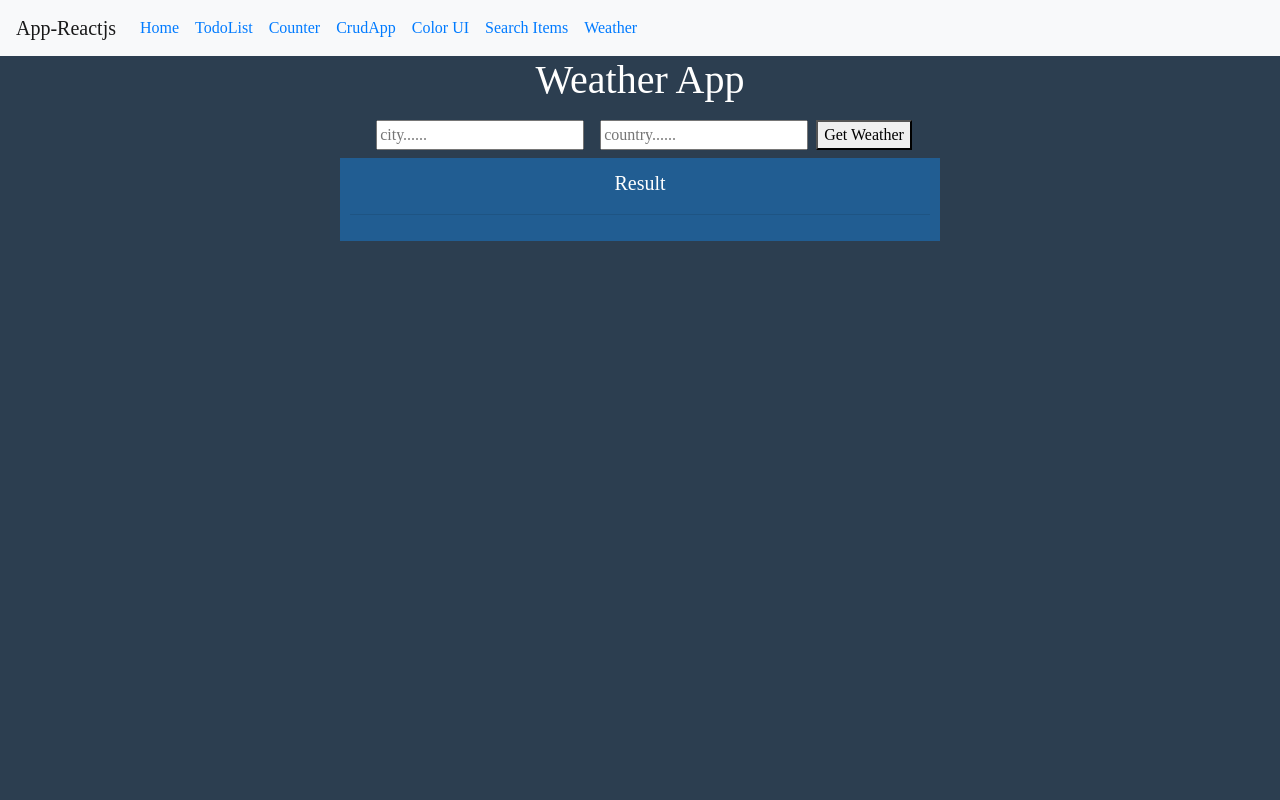
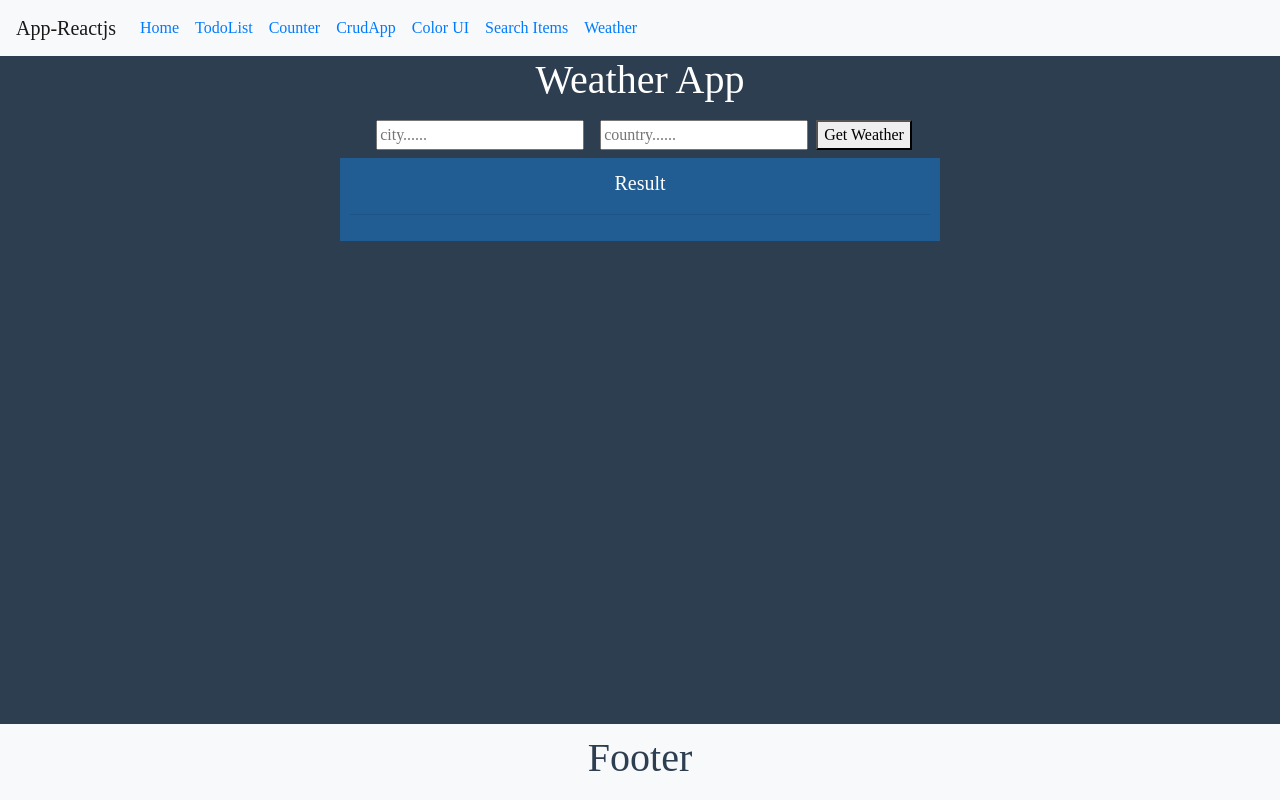
Before and after one commit to Ahmed-Esam/Project-Reactjs, a React (Create React App) app: page /Weather in a window 1280 px wide. Built offline with nearby package versions, Linux system fonts and the light colour scheme.

Commit message:
Add Footer

```diff
--- a/src/App.js
+++ b/src/App.js
@@ -4,6 +4,7 @@
 import Counter from "./Components/counter/counter";
 import Nav from "./Components/layout/Nav";
 import Home from "./Components/layout/Home";
+import Footer from "./Components/layout/Footer";
 import TodoList from './Components/TodoList/TodoList';
 import Courses from './Components/CrudApp/courses';
 import ColorPage from './Components/colorUi/ColorPage';
@@ -29,6 +30,7 @@
               <Route path='/Search' component={Search}/>
               <Route path='/Weather' component={Weather}/>
             </Switch>
+            <Footer/>
           </div>
         </BrowserRouter>
 
--- /dev/null
+++ b/src/Components/layout/Footer.js
@@ -0,0 +1,13 @@
+import React, { Component } from 'react';
+class Footer extends Component {
+    state = {  }
+    render() {
+        return (
+            <div className='Footer'>
+                <h1>Footer</h1>
+            </div>
+         );
+    }
+}
+
+export default Footer;
--- a/src/index.css
+++ b/src/index.css
@@ -3,7 +3,7 @@
   padding: 0;
   font-family: cursive !important;
   background-color: #2c3e50 !important;
-  color: #FFF !important;
+  color: #fff !important;
 }
 
 code {
@@ -11,14 +11,14 @@
     monospace;
 }
 
-.header{
+.header {
   color: #212529;
 }
 .listColor {
   cursor: pointer;
 }
 .listColor:hover::before {
-  content: 'Click Here (Copy Hex Code)';
+  content: "Click Here (Copy Hex Code)";
   background-color: rgba(255, 255, 255, 0.71);
   width: 100%;
   position: absolute;
@@ -28,7 +28,6 @@
   color: #000;
   padding: 10px;
 }
-
 
 .ulList {
   overflow: hidden;
@@ -42,3 +41,12 @@
   padding: 10px;
   font-size: 20px;
 }
+
+.Footer {
+  width: 100%;
+  background-color: #f8f9fa;
+  color: #2c3e50;
+  padding: 10px;
+  position: fixed;
+  bottom: 0;
+}
```
